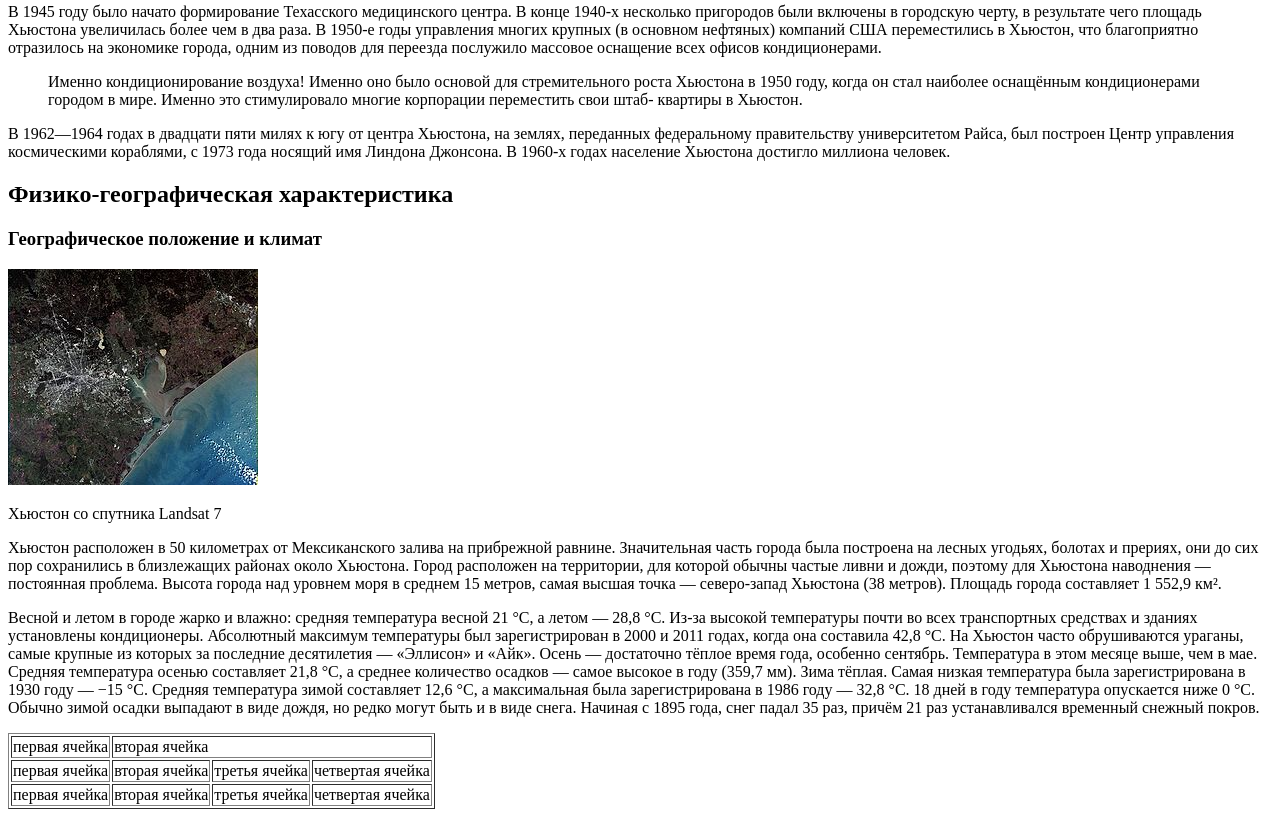
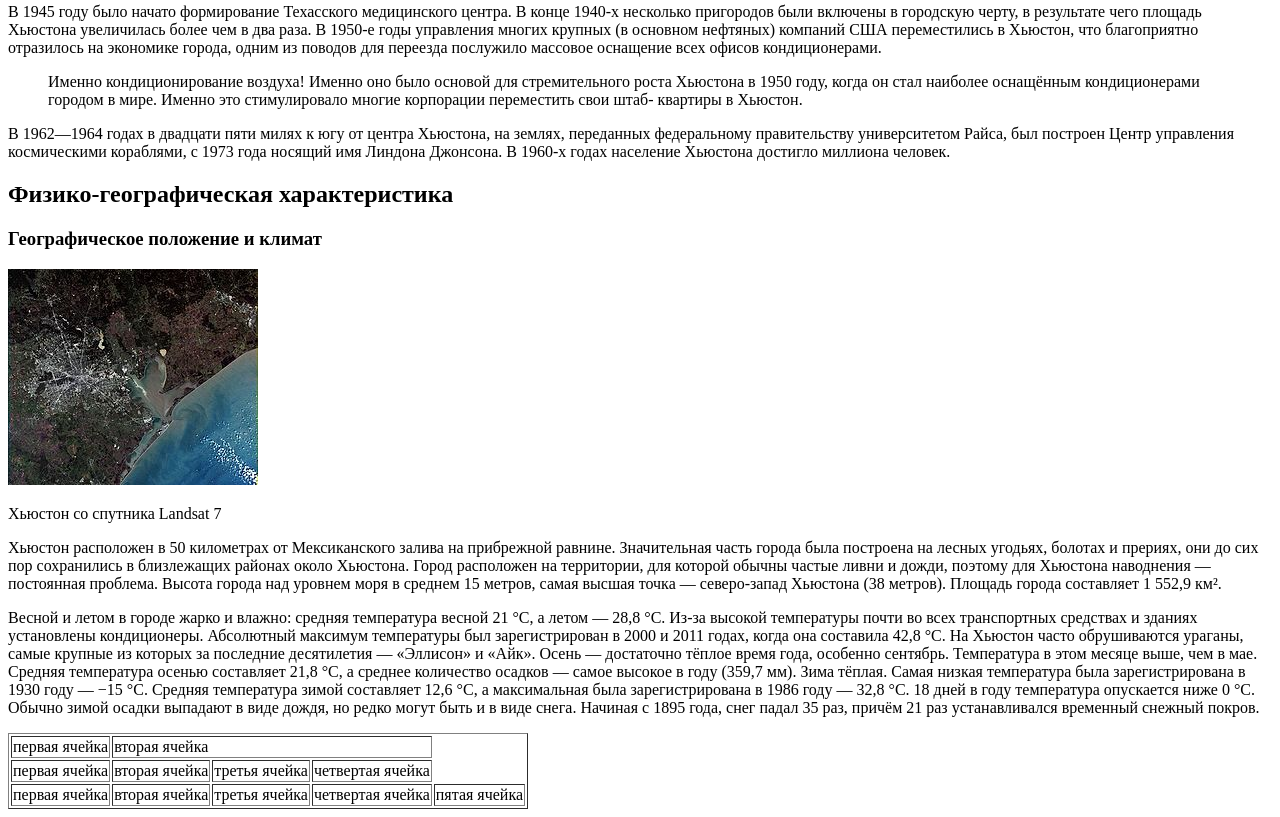
Before and after one commit to Bezliepkin/Houston, a plain HTML site: page index.html in a window 1280 px wide. Shown: the part 1808-2625 px from the top of the page. Drawn offline with Linux system fonts and the light colour scheme.

Commit message:
Добавил гит игнор, добавил ячейку в таблице

```diff
--- a/index.html
+++ b/index.html
@@ -174,6 +174,7 @@
         <td>вторая ячейка</td>
         <td>третья ячейка</td>
         <td>четвертая ячейка</td>
+        <td>пятая ячейка</td>
     </tr>
 
 </table>
```
Also changed, not shown: 1 other file.
